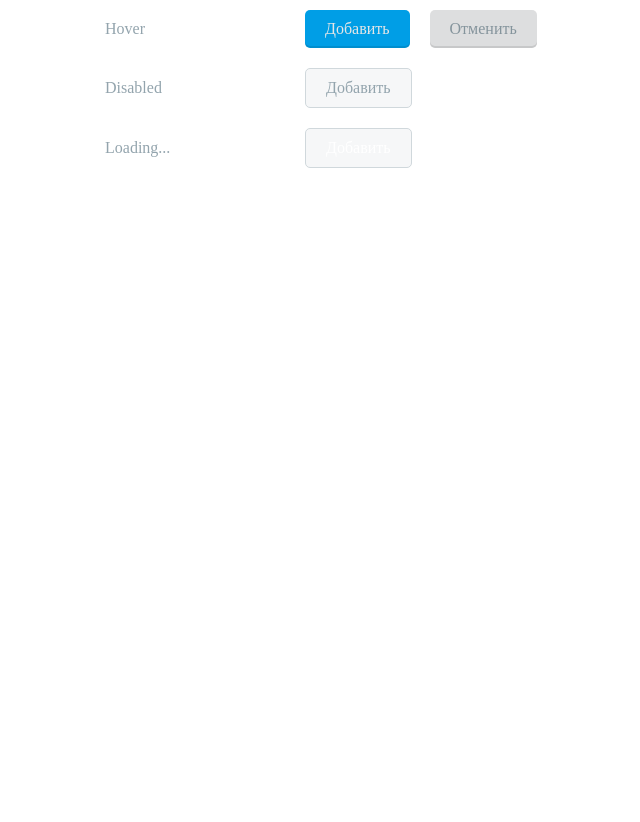
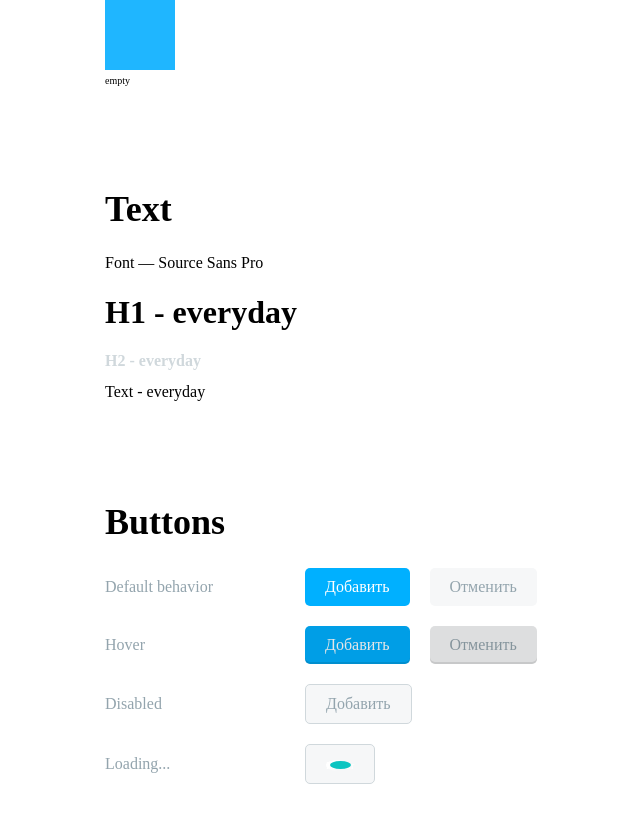
Before and after one commit to ermo4enkov/2dooshka, a React app: page / in a window 1280 px wide. Shown: the part 706-1528 px from the top of the page, without its empty margins (27-667 px from the left). Before the commit the page ends 974 px from the top, so only its background shows below. Built offline with nearby package versions, Linux system fonts and the light colour scheme; the HTML template or start-up script is replaced by a standard one.

Commit message:
Added loader

```diff
--- /dev/null
+++ b/src/assets/scss/animation.scss
@@ -0,0 +1,63 @@
+.loader {
+  font-size: 10px;
+  margin: 50px auto;
+  text-indent: -9999em;
+  width: 11em;
+  height: 11em;
+  border-radius: 50%;
+  background: #ffffff;
+  background: -moz-linear-gradient(left, #ffffff 10%, rgba(255, 255, 255, 0) 42%);
+  background: -webkit-linear-gradient(left, #ffffff 10%, rgba(255, 255, 255, 0) 42%);
+  background: -o-linear-gradient(left, #ffffff 10%, rgba(255, 255, 255, 0) 42%);
+  background: -ms-linear-gradient(left, #ffffff 10%, rgba(255, 255, 255, 0) 42%);
+  background: linear-gradient(to right, #ffffff 10%, rgba(255, 255, 255, 0) 42%);
+  position: relative;
+  -webkit-animation: load3 1.4s infinite linear;
+  animation: load3 1.4s infinite linear;
+  -webkit-transform: translateZ(0);
+  -ms-transform: translateZ(0);
+  transform: translateZ(0);
+}
+.loader:before {
+  width: 50%;
+  height: 50%;
+  background: #ffffff;
+  border-radius: 100% 0 0 0;
+  position: absolute;
+  top: 0;
+  left: 0;
+  content: '';
+}
+.loader:after {
+  background: #0dc5c1;
+  width: 75%;
+  height: 75%;
+  border-radius: 50%;
+  content: '';
+  margin: auto;
+  position: absolute;
+  top: 0;
+  left: 0;
+  bottom: 0;
+  right: 0;
+}
+@-webkit-keyframes load3 {
+  0% {
+    -webkit-transform: rotate(0deg);
+    transform: rotate(0deg);
+  }
+  100% {
+    -webkit-transform: rotate(360deg);
+    transform: rotate(360deg);
+  }
+}
+@keyframes load3 {
+  0% {
+    -webkit-transform: rotate(0deg);
+    transform: rotate(0deg);
+  }
+  100% {
+    -webkit-transform: rotate(360deg);
+    transform: rotate(360deg);
+  }
+}
--- a/src/assets/scss/styles.scss
+++ b/src/assets/scss/styles.scss
@@ -1,5 +1,4 @@
-@import "./default";
 @import "./default";
 @import "./text/text";
 @import "../../views/storybook/storybook";
-@import "../../blocks/colorspallet/colorspallet";
+@import "./animation";
--- a/src/blocks/buttonscollection/buttonscollection.tsx
+++ b/src/blocks/buttonscollection/buttonscollection.tsx
@@ -28,7 +28,7 @@ export class ButtonsCollection extends React.Component {
                         </li>
                         <li className="storybook__item">
                             <div className="storybook__name">Loading...</div>
-                            <Button isLoading text="Добавить"/>
+                            <Button isLoading text=""/>
                         </li>
                     </ul>
                 </div>
--- a/src/components/button/button.tsx
+++ b/src/components/button/button.tsx
@@ -58,14 +58,14 @@ export class Button extends React.Component<ButtonProps, ButtonState> {
         this.setState({isBlocked: !this.state.isBlocked});
     }
 
-    setLoading(){
-        this.setState({isBlocked: !this.state.isBlocked});
-    }
+    // setLoading(){
+    //     this.setState({isBlocked: !this.state.isBlocked});
+    // }
 
     render() {
         return (
             <StyledButton {...this.props} disabled={this.props.disabled? this.props.disabled: this.state.isBlocked} isLoading={this.props.isLoading? this.props.isLoading: this.state.isLoaded} onClick={this.setDisable}>
-                {this.props.text}
+                {this.props.isLoading? <span className={this.props.isLoading? "loader": ""}>Loader</span>: this.props.text }
             </StyledButton>
         );
     }
```
